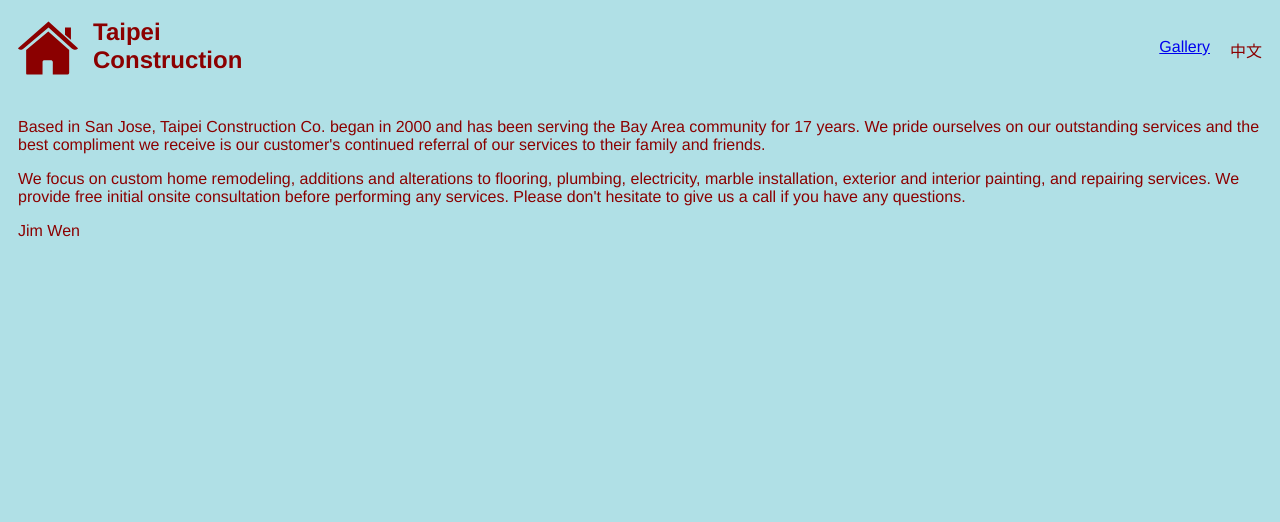
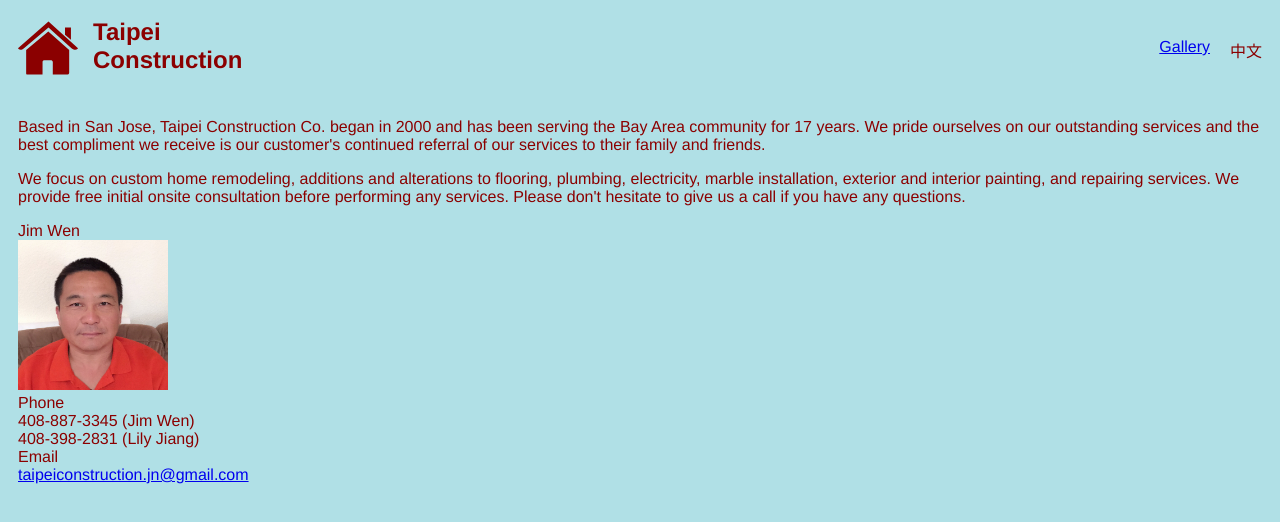
Before and after one commit to fay-jai/taipei-construction, a Vue app: page /#/ in a window 1280 px wide. Shown: the top 522 px of the page. Built offline with nearby package versions, Linux system fonts and the light colour scheme.

Commit message:
Add contact info

```diff
--- a/src/components/Home.vue
+++ b/src/components/Home.vue
@@ -24,15 +24,23 @@
         </p>
       </div>
       <div class="contact">
-        <div class="people">
-          <div class="profile">
-            <div class="name">
-              Jim Wen
-            </div>
-            <div class="photo">
-            </div>
+        <div class="profile">
+          <div class="name">Jim Wen</div>
+          <div class="photo">
+            <img src="../assets/jim_wen.jpg" />
           </div>
-          <div class="info">
+        </div>
+        <div class="info">
+          <div class="phone">
+            <div v-if="lang === 'en'">Phone</div>
+            <div v-else>电话</div>
+            <div>408-887-3345 (Jim Wen)</div>
+            <div>408-398-2831 (Lily Jiang)</div>
+          </div>
+          <div class="email">
+            <div v-if="lang === 'en'">Email</div>
+            <div v-else>邮箱</div>
+            <a href="mailto:taipeiconstruction.jn@gmail.com">taipeiconstruction.jn@gmail.com</a>
           </div>
         </div>
       </div>
@@ -57,4 +65,9 @@ export default {
 .home {
   padding: 10px;
 }
+
+.photo img {
+  width: 150px;
+  height: 150px;
+}
 </style>
```
Also changed, not shown: src/assets/jim_wen.jpg (added).
